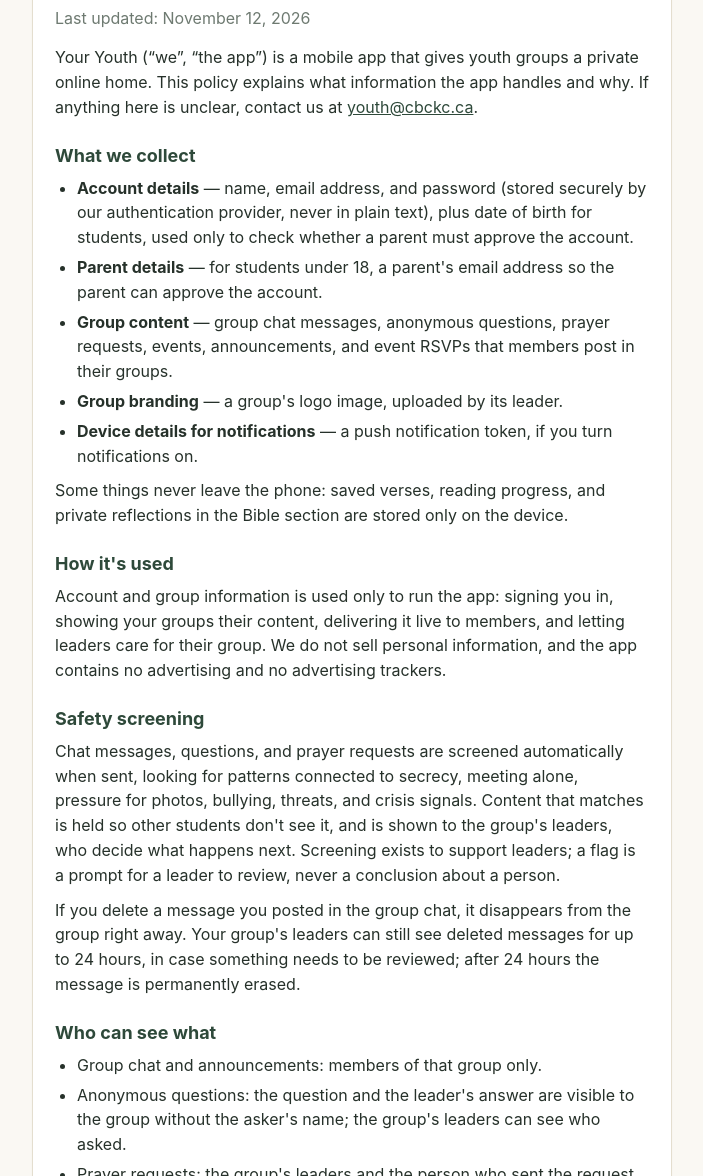
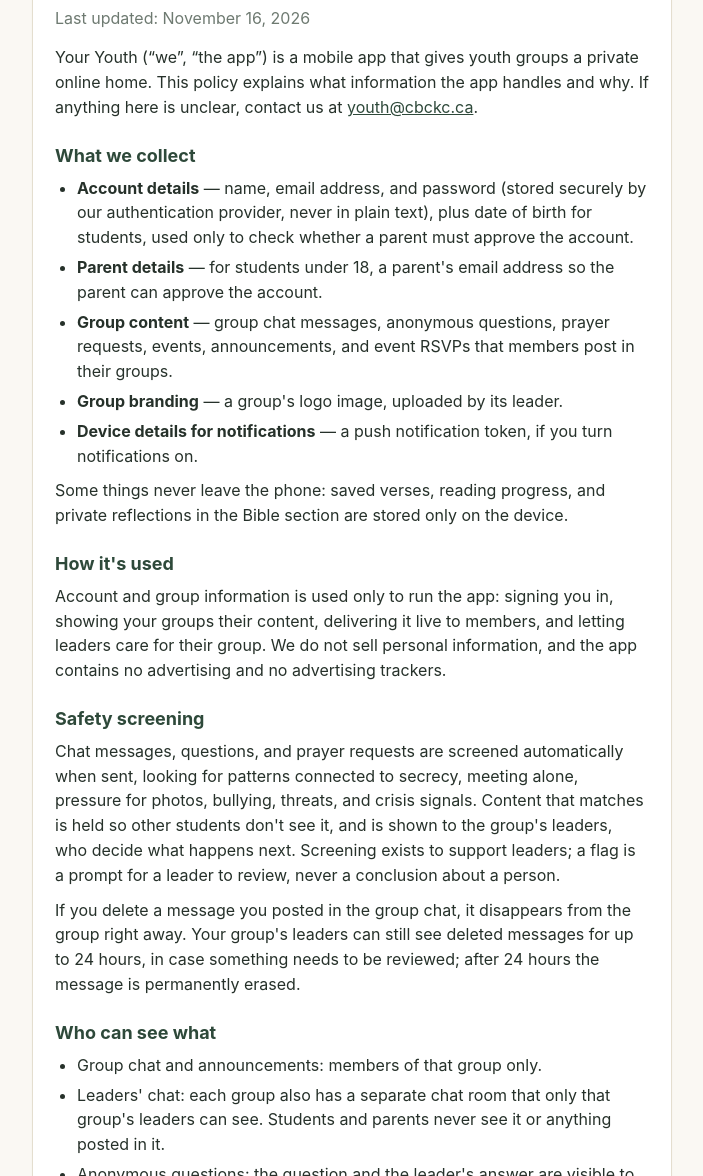
Before and after one commit to thomaswpoyser-coder/youryouth-site, a plain HTML site: page privacy/index.html in a window 1280 px wide. Shown: the part 184-1360 px from the top of the page, without its empty margins (288-991 px from the left). Drawn offline with Linux system fonts and the light colour scheme.

Commit message:
Privacy: leaders' chat line (room graduates to Ship in the app today); date to Nov 16

```diff
--- a/privacy/index.html
+++ b/privacy/index.html
@@ -41,7 +41,7 @@
     <a class="wordmark" href="/">your youth</a>
 <div class="sec-head">
         <h2>Privacy policy</h2>
-        <p class="updated">Last updated: November 12, 2026</p>
+        <p class="updated">Last updated: November 16, 2026</p>
       </div>
 <div class="policy">
         <p>Your Youth (&ldquo;we&rdquo;, &ldquo;the app&rdquo;) is a mobile app that gives youth groups a private online home. This policy explains what information the app handles and why. If anything here is unclear, contact us at <a href="mailto:youth@cbckc.ca">youth@cbckc.ca</a>.</p>
@@ -66,6 +66,7 @@
         <h3>Who can see what</h3>
         <ul>
           <li>Group chat and announcements: members of that group only.</li>
+          <li>Leaders' chat: each group also has a separate chat room that only that group's leaders can see. Students and parents never see it or anything posted in it.</li>
           <li>Anonymous questions: the question and the leader's answer are visible to the group without the asker's name; the group's leaders can see who asked.</li>
           <li>Prayer requests: the group's leaders and the person who sent the request only.</li>
           <li>Held (flagged) content: the group's leaders and the person who sent it only.</li>
```
